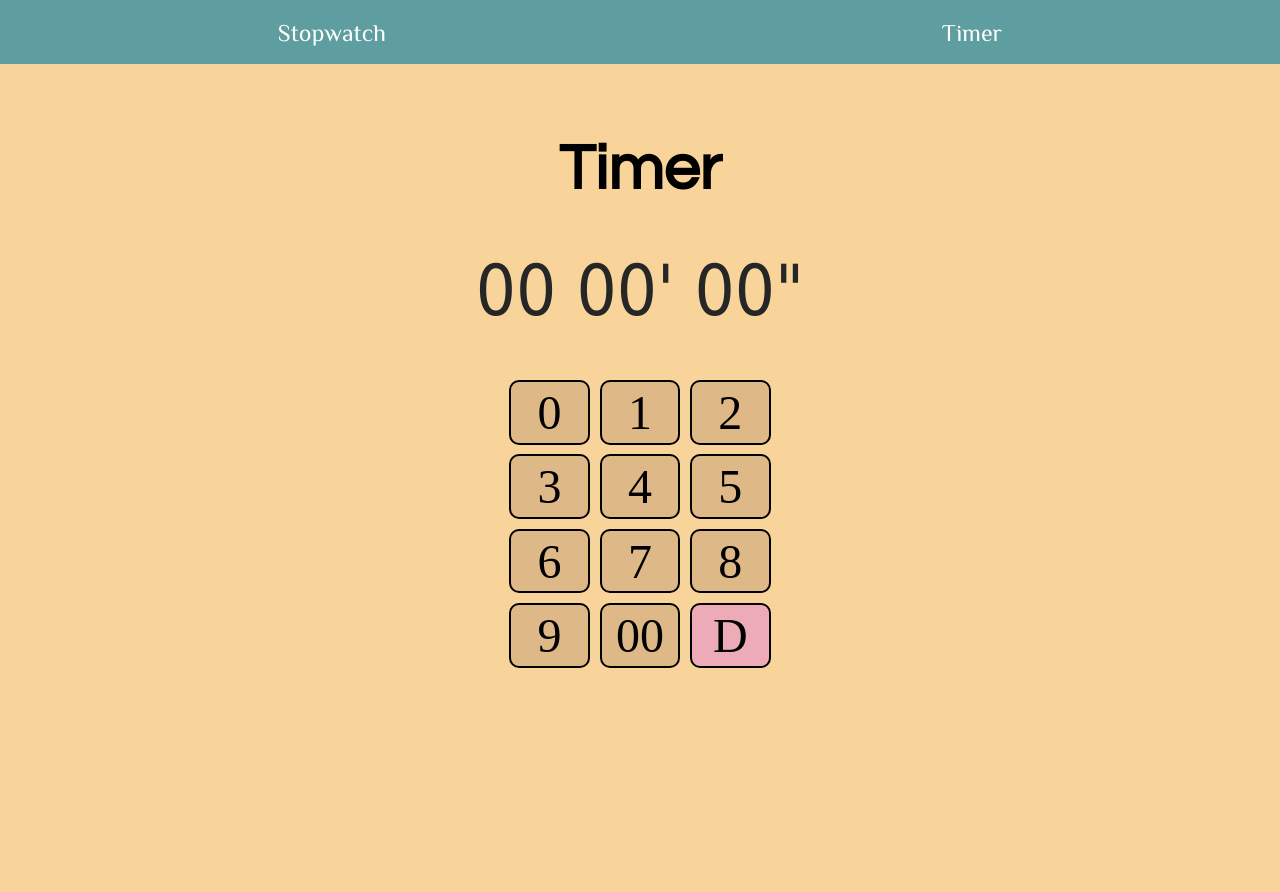
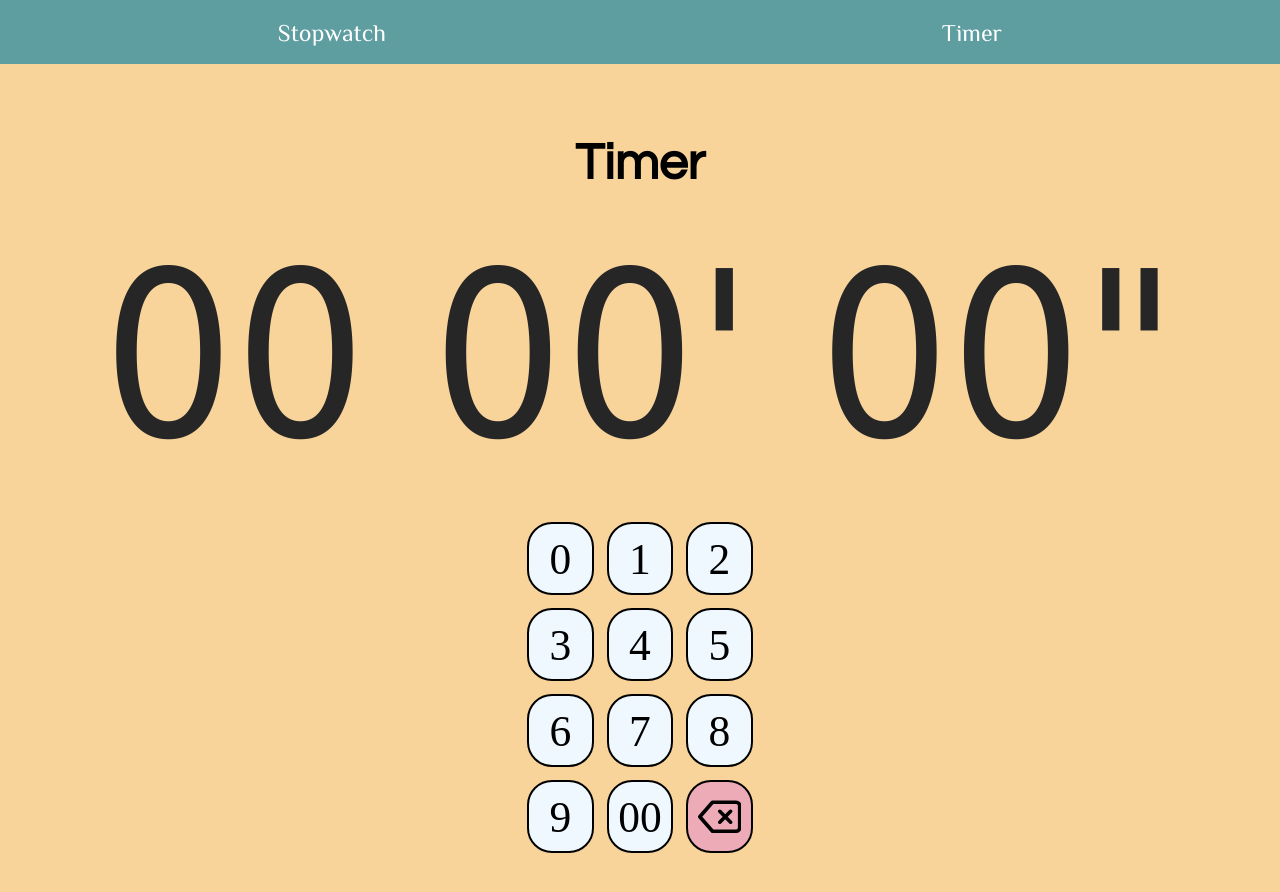
Before and after one commit to titong0/yeah-just-clocks, a React (Create React App) app: page /timer in a window 1280 px wide. Shown: the top 892 px of the page. Before the commit the page ends 800 px from the top, so only its background shows below. Built offline with nearby package versions, Linux system fonts and the light colour scheme; a web font is replaced by a local one.

Commit message:
some refactoring and timer finished useRef is pretty god damn useful

```diff
--- a/package.json
+++ b/package.json
@@ -8,6 +8,7 @@
     "@testing-library/user-event": "^12.8.3",
     "react": "^17.0.2",
     "react-dom": "^17.0.2",
+    "react-icons": "^4.3.1",
     "react-scripts": "4.0.3",
     "web-vitals": "^1.1.2"
   },
--- a/public/index.html
+++ b/public/index.html
@@ -12,7 +12,7 @@
       href="https://fonts.googleapis.com/css2?family=Philosopher&family=PT+Mono&family=Questrial:wght@400;600&display=swap"
       rel="stylesheet"
     />
-    <link rel="apple-touch-icon" href="%PUBLIC_URL%/logo192.png" />
+    <link rel="apple-touch-icon" href="%PUBLIC_URL%/favicon.ico" />
     <link rel="manifest" href="%PUBLIC_URL%/manifest.json" />
 
     <title>Online clock(s)</title>
@@ -20,15 +20,5 @@
   <body>
     <noscript>You need to enable JavaScript to run this app.</noscript>
     <div id="root"></div>
-    <!--
-      This HTML file is a template.
-      If you open it directly in the browser, you will see an empty page.
-
-      You can add webfonts, meta tags, or analytics to this file.
-      The build step will place the bundled scripts into the <body> tag.
-
-      To begin the development, run `npm start` or `yarn start`.
-      To create a production bundle, use `npm run build` or `yarn build`.
-    -->
   </body>
 </html>
--- a/src/App.css
+++ b/src/App.css
@@ -3,6 +3,7 @@
   --primary: hsl(238, 17%, 36%);
   --danger: hsl(349, 65%, 80%);
   --navHeight: 8vh;
+  --trTime: 200ms;
 }
 nav {
   position: fixed;
@@ -27,6 +28,11 @@ body {
   padding-top: calc(var(--navHeight) + 25px);
   background-color: var(--bg);
 }
+.hide {
+  width: 0;
+  height: 0;
+  opacity: 0;
+}
 .container {
   display: grid;
   justify-items: center;
@@ -35,35 +41,42 @@ body {
   display: flex;
   flex-direction: column;
   align-items: center;
-  font-size: 2em;
+  justify-content: center;
+  font-size: 1.6em;
   padding: 3rem 0;
-  gap: 3rem;
+  gap: 2rem;
 }
 
 .time {
   font-family: Tahoma, sans-serif;
-  /* font-weight: 700; */
-  font-size: 2.2em;
+  font-size: 18vw;
   color: hsl(0, 0%, 15%);
 }
 
 .controls {
   display: flex;
-  justify-content: space-around;
-  padding: 1.4rem 0;
+  /* flex-direction: column; */
+  justify-content: center;
+  align-items: center;
+  gap: 1rem;
+  width: 100%;
+  font-size: 1em;
+  transition: var(--trTime);
 }
 .control {
-  margin: 0 0.8rem;
-  padding: 0.3em 0.3rem;
-  font-size: inherit;
-  font-size: 0.8em;
-  text-align: center;
+  display: flex;
+  align-items: center;
+  justify-content: center;
+  padding: 1rem;
   border: 1px solid transparent;
-  border-radius: 6px;
+  border-radius: 12px;
   box-shadow: rgb(43, 43, 43) 2px 3px 7px;
   transition: color 100ms;
   cursor: pointer;
-  width: 24vw;
+}
+.control svg {
+  width: 40px;
+  height: auto;
 }
 .control:active {
   filter: brightness(75%);
@@ -77,9 +90,7 @@ body {
 .start:hover {
   box-shadow: hsl(238, 17%, 30%) 1px 2px 7px;
 }
-.pause {
-  background-color: #ddd;
-}
+
 .lap {
   background-color: hsl(180, 37%, 85%, 0.3);
 }
@@ -94,34 +105,38 @@ body {
   padding-left: 2.3em;
   font-size: 1.3em;
   font-family: "PT Mono";
+  transition: 700ms;
 }
 
 .laps > li {
   margin: 0.5em 0;
-}
-.laps::-moz-list-number {
-  background-color: red;
 }
 
 .numpad {
   display: grid;
   grid-template-columns: repeat(3, 1fr);
   grid-template-rows: repeat(3, 1fr);
-  gap: 0.3em;
+  gap: 0.5em;
+  transition: var(--trTime);
 }
 .numpad > button {
-  font-size: 1.5em;
+  display: flex;
+  align-items: center;
+  justify-content: center;
+  font-size: 1.7em;
   font-family: "PT mono";
-  padding: 0.06em 0.3em;
-  border-radius: 10px;
+  border-radius: 25px;
   border: 2px solid;
+  cursor: pointer;
 }
 .numpad .num {
-  background-color: burlywood;
+  padding: .6rem 0.6rem;
+  background-color: aliceblue;
 }
 
-.numpad .num:hover {
-  filter: brightness(120%);
+.num:active {
+  background: gray;
+  border-radius: 5px;
 }
 
 .numpad .start {
@@ -140,4 +155,7 @@ body {
     grid-column: 1 / 4;
     grid-row: 1 / 3;
   }
+  .numpad .num:hover {
+    filter: brightness(40%);
+  }
 }
--- a/src/clocks/NumPad.js
+++ b/src/clocks/NumPad.js
@@ -1,7 +1,7 @@
-import { formatTimer } from "../helpers";
+import { FiDelete } from "react-icons/fi";
+
 
 const NumPad = (props) => {
-
   const addNum = (num) => {
     let str = props.time;
     if (str[0] !== "0") return alert("nao nao");
@@ -36,7 +36,7 @@ const NumPad = (props) => {
         00
       </button>
       <button className="danger" onClick={delNum}>
-        D
+        <FiDelete />
       </button>
       <div></div>
       {props.time !== "000000" ? (
--- a/src/clocks/Stopwatch.js
+++ b/src/clocks/Stopwatch.js
@@ -1,21 +1,24 @@
-import { useState, useEffect } from "react";
+import { FiPlay } from "react-icons/fi";
+import { AiOutlinePause, AiOutlineDelete } from "react-icons/ai";
+import { HiOutlineClock } from "react-icons/hi";
+import { useState, useEffect, useRef } from "react";
 import { formatLaps, formatMs, pad } from "../helpers";
 
-let totalMs = 0;
-let intervalID = null;
 const Stopwatch = () => {
+  const totalMs = useRef(0);
+  const intervalID = useRef(null);
   const [running, setRunning] = useState(false);
   const [time, setTime] = useState(["0", "0", "0"]);
   const [laps, setLaps] = useState([]);
   const run = () => {
-    totalMs += 30;
-    setTime(formatMs(totalMs));
+    totalMs.current += 30;
+    setTime(formatMs(totalMs.current));
   };
   const lap = () => {
-    setLaps([...laps, totalMs]);
+    setLaps([...laps, totalMs.current]);
   };
   const reset = () => {
-    totalMs = 0;
+    totalMs.current = 0;
     setTime([0, 0, 0]);
     setLaps([]);
     setRunning(false);
@@ -23,9 +26,9 @@ const Stopwatch = () => {
 
   useEffect(() => {
     if (running) {
-      intervalID = setInterval(run, 30);
+      intervalID.current = setInterval(run, 30);
     } else {
-      clearInterval(intervalID);
+      clearInterval(intervalID.current);
     }
   }, [running]);
 
@@ -36,12 +39,12 @@ const Stopwatch = () => {
 
         <div className="time">
           {`
-        ${pad(time[0], 2)}:${pad(time[1], 2)}.${time[2]}
+        ${pad(time[0], 2)}:${pad(time[1], 2)}.${pad(time[2], 2)}
         `}
         </div>
         <div className="controls">
           <button
-            className={`control ${running ? "pause" : "start"}`}
+            className={`control start`}
             onClick={
               running
                 ? () => setRunning(false)
@@ -50,18 +53,18 @@ const Stopwatch = () => {
                   }
             }
           >
-            {`${running ? "Pause" : "Start"}`}
+            {running ? <AiOutlinePause /> : <FiPlay />}
           </button>
           <button className="control lap" onClick={lap}>
-            Lap
+            <HiOutlineClock />
           </button>
           <button className="control danger" onClick={reset}>
-            Reset
+            <AiOutlineDelete />
           </button>
         </div>
       </div>
       <div className="laps-container">
-        <ol className="laps">
+        <ol className={`${laps.length ? "laps" : "hide"}`}>
           {laps.map((currLap, idx) => {
             const { diff, total } = formatLaps(currLap, laps[idx - 1]);
             return (
--- a/src/clocks/Timer.js
+++ b/src/clocks/Timer.js
@@ -1,17 +1,18 @@
-import React, { useState, useEffect } from "react";
+import React, { useState, useEffect, useRef } from "react";
 import NumPad from "./NumPad";
 import { pad, formatTimer } from "../helpers";
-
-let timeLeft = "000000";
+import { AiOutlinePause, AiOutlineClose } from "react-icons/ai";
+import { FiPlay } from "react-icons/fi";
 
 const Timer = () => {
-  const [intervalID, setIntervalID] = useState(null);
+  const intervalId = useRef("");
+  const timeLeft = useRef("000000");
   const [running, toggleRunning] = useState(false);
   const [started, setStarted] = useState(false);
   const [time, setTime] = useState(`000000`);
 
   const loop = () => {
-    let [hours, minutes, seconds] = timeLeft.match(/.{1,2}/g);
+    let [hours, minutes, seconds] = timeLeft.current.match(/.{1,2}/g);
 
     if (seconds - 1 >= 0) {
       seconds--;
@@ -21,26 +22,23 @@ const Timer = () => {
     } else {
       hours--;
       minutes = 59;
+      seconds = 59;
     }
     seconds = pad(seconds, 2);
     minutes = pad(minutes, 2);
     hours = pad(hours, 2);
-    timeLeft = [hours, minutes, seconds].join("");
-    setTime([hours, minutes, seconds].join(""));
 
+    const joined = [hours, minutes, seconds].join("");
+    timeLeft.current = joined;
+    setTime(joined);
+    document.title = formatTimer(joined);
     if (+hours + +minutes + +seconds === 0) {
       toggleRunning(false);
-      return alert("finish");
+      alert("finished");
+      document.title = "finished!";
+      setStarted(false);
     }
   };
-  useEffect(() => {
-    if (!running) {
-      return clearInterval(intervalID);
-    }
-    const Id = setInterval(loop, 1000);
-    setIntervalID(Id);
-  }, [running]);
-
   const start = () => {
     setStarted(true);
     toggleRunning(true);
@@ -56,37 +54,53 @@ const Timer = () => {
     }
 
     setTime([hours, minutes, seconds].join(""));
-    timeLeft = [hours, minutes, seconds].join("");
+    timeLeft.current = [hours, minutes, seconds].join("");
   };
+  const reset = () => {
+    setStarted(false);
+    timeLeft.current = "000000";
+    setTime("000000");
+    toggleRunning(false);
+  };
+  useEffect(() => {
+    if (!running) {
+      return clearInterval(intervalId.current);
+    }
+    intervalId.current = setInterval(loop, 1000);
+  }, [running]);
+  useEffect(() => {
+    setInterval(() => console.log(intervalId.current), 1000);
+  }, []);
+
   return (
     <div className="container">
       <div className="clock-container">
         <h1>Timer</h1>
         <div className="time">{formatTimer(time)}</div>
 
-        <div className="numpad">
-          {!started ? (
+        <div className={`${!started ? "numpad" : "hide"}`}>
           <NumPad {...{ time, setTime, start }} />
-          ) : (
-            <div>
+        </div>
+
+        <div className={`${!started ? "hide" : "controls"}`}>
           {running ? (
             <button
-                  className="control danger"
+              className="control pause"
               onClick={() => toggleRunning(false)}
             >
-                  Pause
+              <AiOutlinePause />
             </button>
           ) : (
             <button
               className="control start"
               onClick={() => toggleRunning(true)}
             >
-                  Play
+              <FiPlay />
             </button>
           )}
-              <button onClick={() => console.log({ time })}>log time</button>
-            </div>
-          )}
+          <button className="control danger" onClick={reset}>
+            <AiOutlineClose />
+          </button>
         </div>
       </div>
     </div>
--- a/src/helpers.js
+++ b/src/helpers.js
@@ -1,5 +1,3 @@
-
-
 export const pad = (number, length) => {
   let str = "" + number;
   while (str.length < length) {
@@ -37,5 +35,5 @@ export const formatTimer = (time) => {
   const hours = time.substr(0, 2);
   const minutes = time.substr(2, 2);
   const seconds = time.substr(4, 2);
-  return `${hours} ${minutes}' ${seconds}"`;
+  return `${pad(hours, 2)} ${pad(minutes, 2)}' ${pad(seconds, 2)}"`;
 };
--- a/src/index.css
+++ b/src/index.css
@@ -5,7 +5,13 @@ button {
   -webkit-font-smoothing: antialiased;
   -moz-osx-font-smoothing: grayscale;
 }
-
+input,
+textarea,
+button,
+select,
+a {
+  -webkit-tap-highlight-color: rgba(0, 0, 0, 0);
+}
 h1,
 h2,
 h3 {
```
Also changed, not shown: 2 other files (tests, documents, lock files or other folders). Lines whose indentation alone changed are shown as unchanged.
